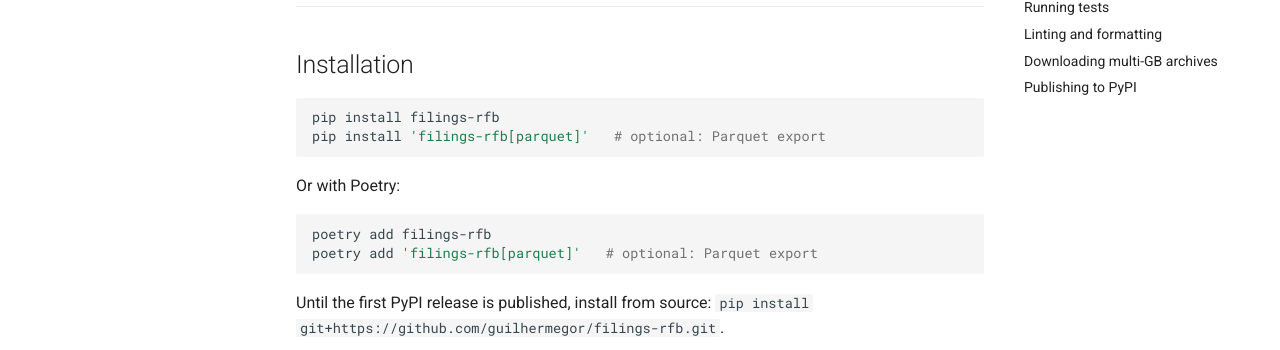
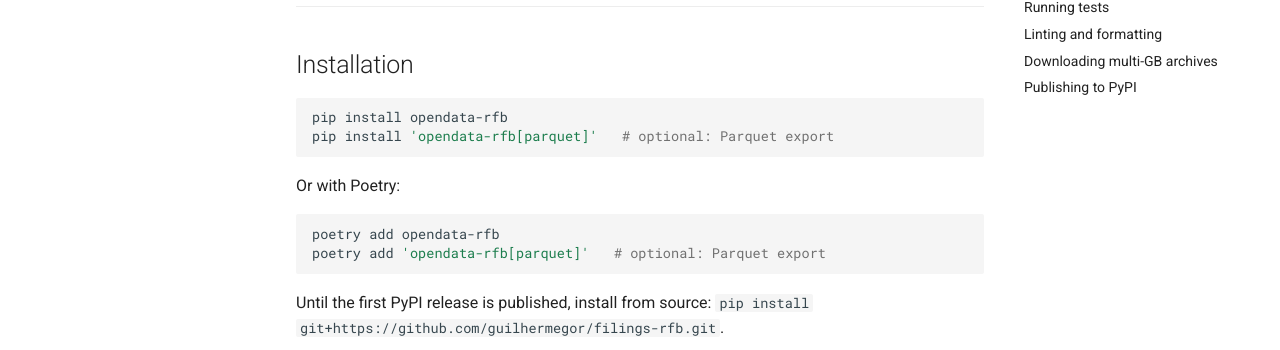
Before and after one commit to guilhermegor/filings-rfb, an MkDocs documentation site: the page built from docs/usage.md, in a window 1280 px wide and 900 px high. Shown: the part 314-664 px from the top of the window. Built offline with MkDocs 1.6.1 and Material for MkDocs 9.7.7, drawn with Linux system fonts in a browser that asks for light colours; comment, search, counter and statistics services are not loaded; the version menu is left out; some of the changed text lies outside the part shown.

Commit message:
chore(release): publish as opendata-rfb and backfill every tag (#59)
* chore(release): publish as opendata-rfb and backfill every tag

The PyPI and Test PyPI projects moved from filings-rfb to opendata-rfb. The
distribution name changes in pyproject.toml, in PACKAGE_NAME of both
release workflows, and in the quoted name the code passes to
importlib.metadata. Without that last part, __version__ and the
provenance stamps would silently fall back to 0.0.0. The import package
(filings_rfb) is unchanged; renaming it is the rest of #58.

Both release workflows gain a backfill input. When it is set, the normal
release jobs are skipped and a backfill job rebuilds every vX.Y.Z tag
with only the distribution name rewritten. It uploads them with
skip-existing through the same trusted publisher.

Refs #58

* ci(release): default GITHUB_TOKEN to read-only in release workflows

Jobs that need more (OIDC publish, GitHub release, docs deploy) already
declare their own permissions block, which overrides this default.
Resolves the CodeQL "Workflow does not contain permissions" alert.

* fix(release): isolate OIDC publish, stable tags only, new install name

Address the review on the backfill PR:

- split the backfill into a build job (contents: read, no OIDC) and a
  publish job that only downloads the artifacts and holds id-token
- build only stable vX.Y.Z tags, so a pre-release tag is never
  republished
- point the install commands and PyPI links in README and docs at the
  new distribution name

* fix(docs): name the parquet extra opendata-rfb[parquet]

The install commands, the missing-pyarrow message, its test and the
docstrings still named the deleted filings-rfb distribution.

````diff
--- a/.layer-policy.yaml
+++ b/.layer-policy.yaml
@@ -27,7 +27,7 @@
         guarded import so a tier without numpy still loads. Legitimate here precisely
         because utils/ IS the seam layer.
       pyarrow: >-
-        Optional Parquet export (the filings-rfb[parquet] extra), wrapped by
+        Optional Parquet export (the opendata-rfb[parquet] extra), wrapped by
         utils.parquet_writer and imported lazily; absent from a core install.
       opentelemetry: "OTLP log export, wrapped by utils.otel_logging (opt-in, blueprintx#438)"
     deny_layers:
--- a/docs/usage.md
+++ b/docs/usage.md
@@ -9,15 +9,15 @@
 ## Installation
 
 ```bash
-pip install filings-rfb
-pip install 'filings-rfb[parquet]'   # optional: Parquet export
+pip install opendata-rfb
+pip install 'opendata-rfb[parquet]'   # optional: Parquet export
 ```
 
 Or with Poetry:
 
 ```bash
-poetry add filings-rfb
-poetry add 'filings-rfb[parquet]'   # optional: Parquet export
+poetry add opendata-rfb
+poetry add 'opendata-rfb[parquet]'   # optional: Parquet export
 ```
 
 Until the first PyPI release is published, install from source:
@@ -105,8 +105,8 @@
 pyarrow:
 
 ```bash
-pip install 'filings-rfb[parquet]'
-poetry add 'filings-rfb[parquet]'   # the same extra with Poetry
+pip install 'opendata-rfb[parquet]'
+poetry add 'opendata-rfb[parquet]'   # the same extra with Poetry
 ```
 
 Without it the call raises an `ImportError` that names the extra. Querying the Parquet lazily
--- a/pyproject.toml
+++ b/pyproject.toml
@@ -1,5 +1,5 @@
 [tool.poetry]
-name = "filings-rfb"
+name = "opendata-rfb"
 version = "0.0.0"  # set from the git tag, see docs/contributing.md#releasing
 description = "Simple and efficient Python library to interact with Secretariat of Federal Revenue of Brazil (Receita Federal Brasileira) public data"
 authors = ["guilhermegor"]
--- a/src/filings_rfb/__init__.py
+++ b/src/filings_rfb/__init__.py
@@ -10,7 +10,7 @@
 
 
 try:
-    __version__ = version("filings-rfb")
+    __version__ = version("opendata-rfb")
 except PackageNotFoundError:  # pragma: no cover - source tree without an installed dist
     __version__ = "0.0.0"
 
````
Also changed, not shown: .specs/backlog/pypi-backfill_20261111_143143.md (added, +12 -0 lines), README.md (+6 -6 lines), docs/api/reference.md (+1 -1 lines), docs/faq.md (+4 -4 lines), docs/index.md (+1 -1 lines), 7 other files.
